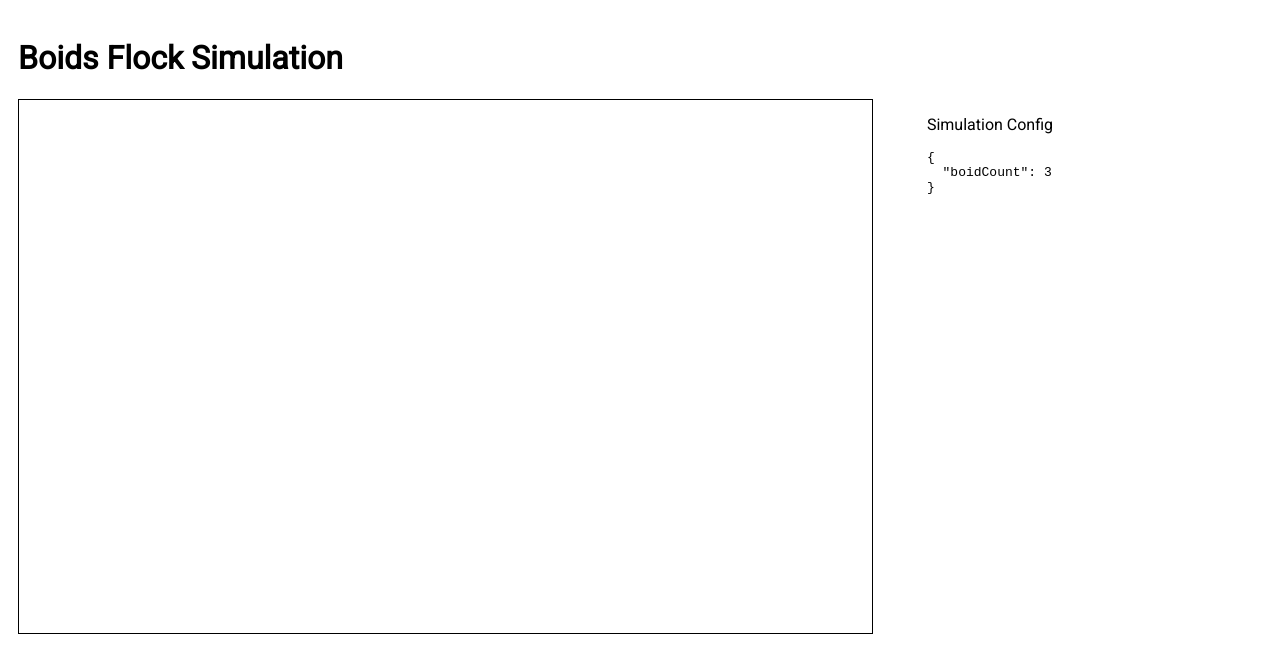
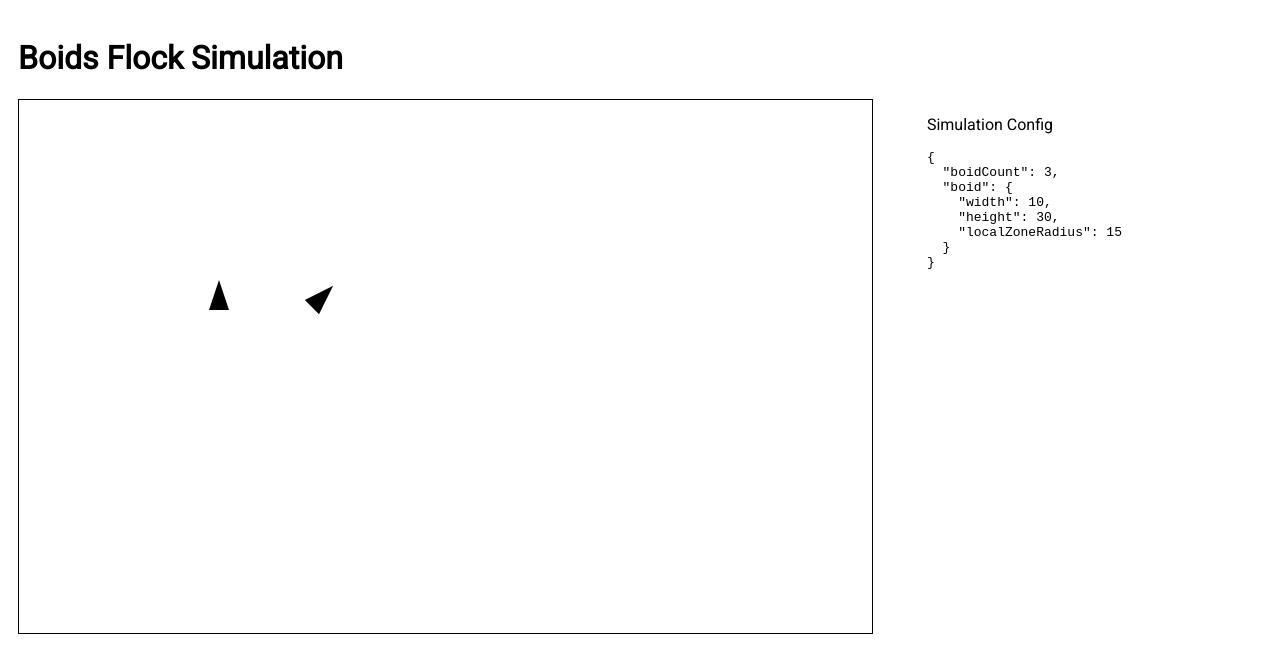
Before and after one commit to siimp/boids, a plain HTML site: page index.html in a window 1280 px wide. Drawn offline with Linux system fonts and the light colour scheme.

Commit message:
implemented drawing boid visuals and pooling Path2D object in game engine

```diff
--- a/boid.js
+++ b/boid.js
@@ -2,12 +2,12 @@
 
 class Boid {
 
-  constructor(x, y) {
-    this.x = x;
-    this.y = y;
-    this.speedX = 0;
-    this.speedY = 0;
-    this.orientation = 0;
+  constructor(x, y, angle, speedX, speedY) {
+    this.x = x || 0;
+    this.y = y || 0;
+    this.angle = angle || 0;
+    this.speedX = speedX || 0;
+    this.speedY = speedY || 0;
   }
 
 }
--- a/game.js
+++ b/game.js
@@ -6,4 +6,8 @@ class Game {
     console.log("reseting game");
   }
 
+  getBoids() {
+    return [new Boid(200, 200), new Boid(300, 200, Math.PI/4)];
+  }
+
 }
--- a/gameConfig.js
+++ b/gameConfig.js
@@ -2,7 +2,12 @@
 
 {
   let defaultConfig = {
-      boidCount: 3
+      boidCount: 3,
+      boid: {
+        width: 10,
+        height: 30,
+        localZoneRadius: 15
+      }
   }
 
   let handler = {
--- a/gameDisplay.js
+++ b/gameDisplay.js
@@ -1,5 +1,5 @@
 "use strict";
-
+(function() {
   const canvas = document.getElementById("canvas");
   const ctx = canvas.getContext('2d');
   const configDiv = document.getElementById("config");
@@ -34,3 +34,4 @@ function initializeCanvas() {
   }
 
   initializeCanvas();
+})();
--- a/gameEngine.js
+++ b/gameEngine.js
@@ -1,5 +1,7 @@
 "use strict";
 
+const canvas = document.getElementById("canvas");
+const ctx = canvas.getContext('2d');
 const game = new Game();
 
 window.addEventListener('config-changed', () => {
@@ -17,6 +19,46 @@ function tick(timestamp) {
 }
 window.requestAnimationFrame(tick);
 
+
+const boids = [];
 function draw() {
+    ctx.clearRect(0, 0, canvas.width, canvas.height);
 
+    for (let boidIndex = 0; boidIndex < game.getBoids().length; boidIndex++) {
+      const boidVisual = getBoidVisualFromPool(boidIndex);
+      const boid = game.getBoids()[boidIndex];
+      drawBoid(boid, boidVisual);
+    }
 }
+
+function drawBoid(boid, boidVisual) {
+    ctx.translate(boid.x, boid.y);
+    ctx.rotate(boid.angle);
+    ctx.fill(boidVisual);
+    ctx.setTransform(1, 0, 0, 1, 0, 0);
+}
+
+const boidVisualPool = [];
+function getBoidVisualFromPool(boidIndex) {
+  let boidVisual = boidVisualPool[boidIndex];
+
+  if (!boidVisual) {
+    boidVisualPool[boidIndex] = getBoidVisual();
+    boidVisual = boidVisualPool[boidIndex];
+  }
+
+  return boidVisual;
+}
+
+function getBoidVisual() {
+    let a = new Point(0, -config.boid.height * 2/3);
+    let b = new Point(config.boid.width, config.boid.height * 1/3);
+    let c = new Point(-config.boid.width, config.boid.height * 1/3);
+
+    let triangle = new Path2D();
+    triangle.moveTo(a.x, a.y);
+    triangle.lineTo(b.x, b.y);
+    triangle.lineTo(c.x, c.y);
+
+    return triangle;
+}
--- a/index.html
+++ b/index.html
@@ -49,6 +49,7 @@ body {
 </div>
 
 <script src="util.js"></script>
+<script src="point.js"></script>
 <script src="boid.js"></script>
 <script src="game.js"></script>
 <script src="gameConfig.js"></script>
--- /dev/null
+++ b/point.js
@@ -0,0 +1,8 @@
+"use strict";
+
+class Point {
+  constructor(x, y) {
+  	this.x = x || 0;
+	  this.y = y || 0;
+  }
+};
```
Lines whose indentation alone changed are shown as unchanged.
